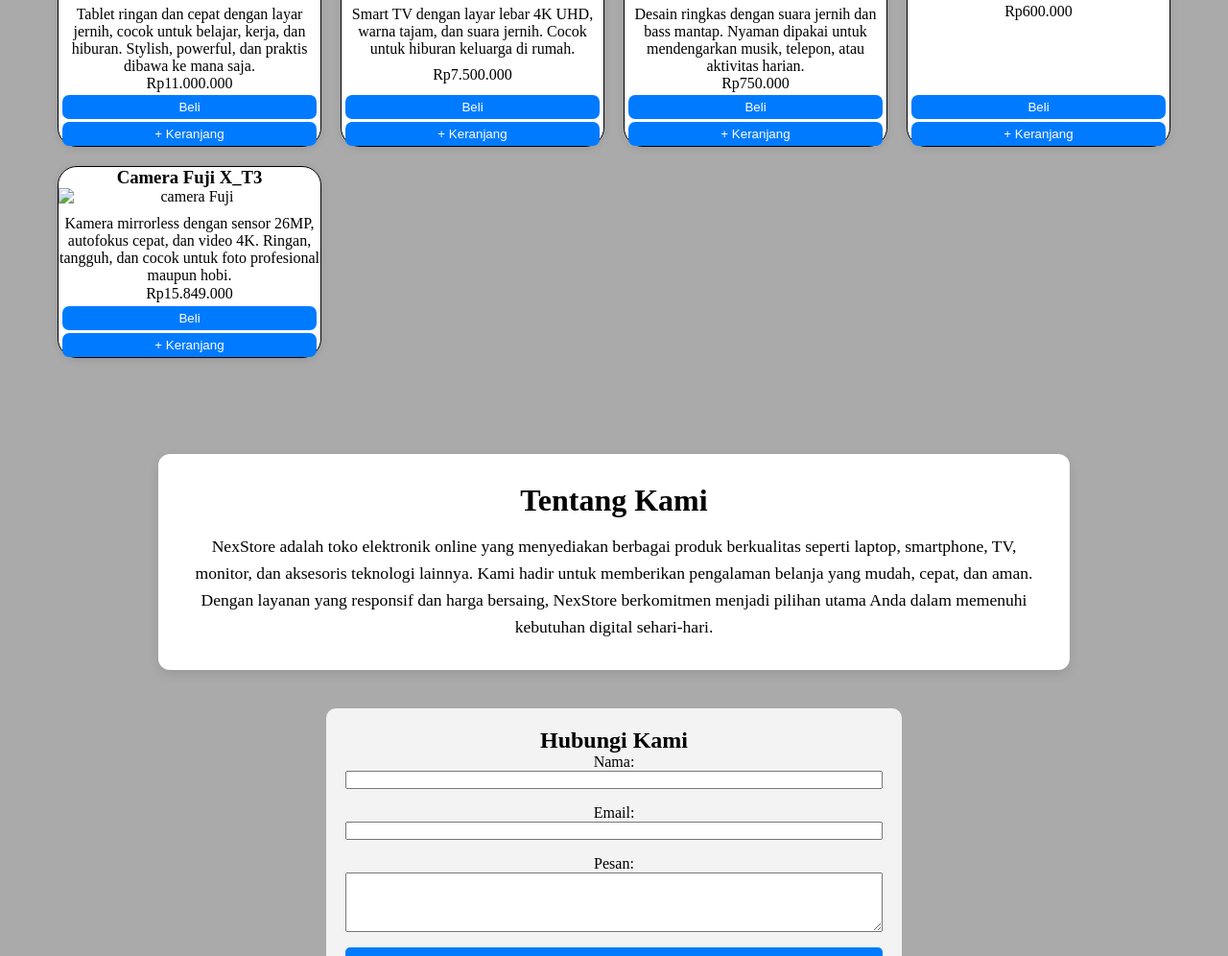
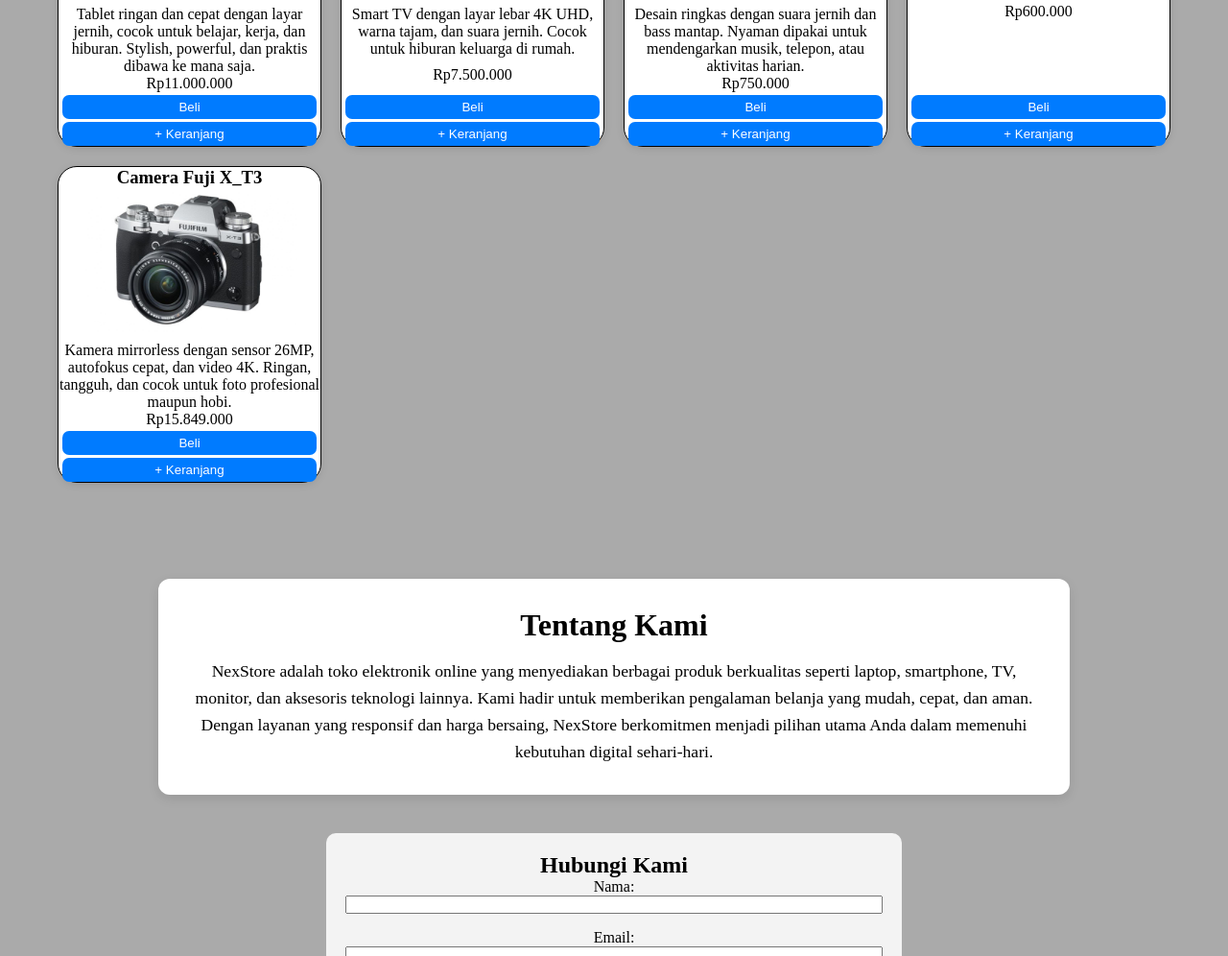
Before and after one commit to dit2807/209240286_Adit_E-commerce_UAS, a plain HTML site: page index.html in a window 1280 px wide. Shown: the part 969-1965 px from the top of the page at 96% size. Drawn offline with Linux system fonts and the light colour scheme.

Commit message:
Add files via upload

```diff
--- a/index.html
+++ b/index.html
@@ -145,7 +145,7 @@
         </div>
         <div class="product-card">
           <h3>Camera Fuji X_T3</h3>
-          <img src="Fuji.jpg" alt="camera Fuji" />
+          <img src="Image/Fuji.jpg" alt="camera Fuji" />
           <p>
             Kamera mirrorless dengan sensor 26MP, autofokus cepat, dan video 4K.
             Ringan, tangguh, dan cocok untuk foto profesional maupun hobi.
```
